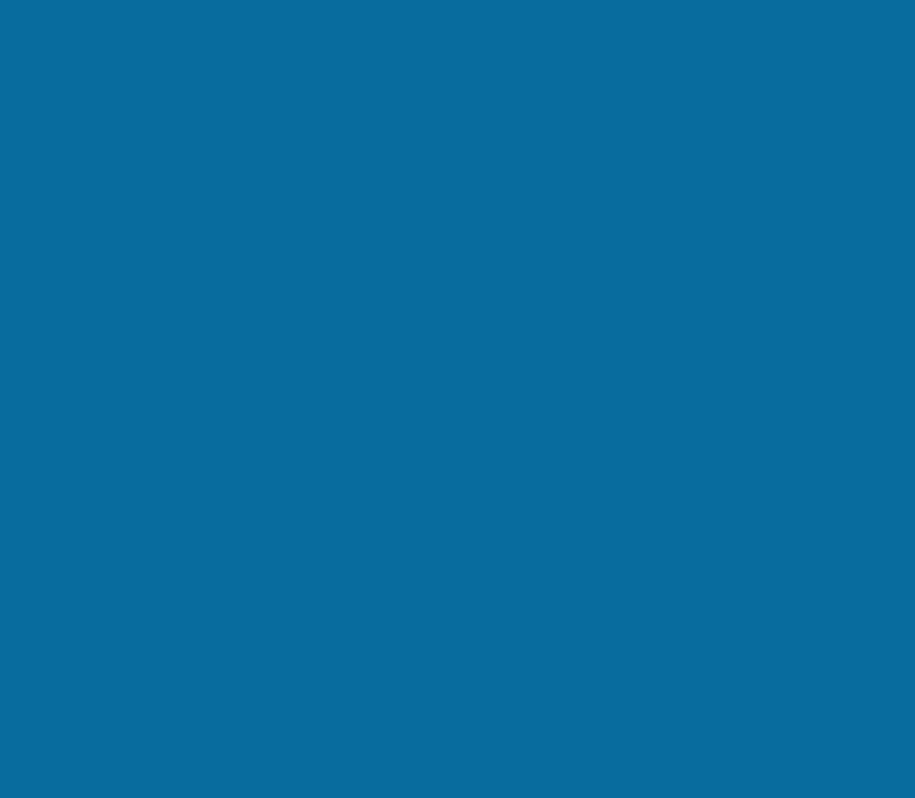
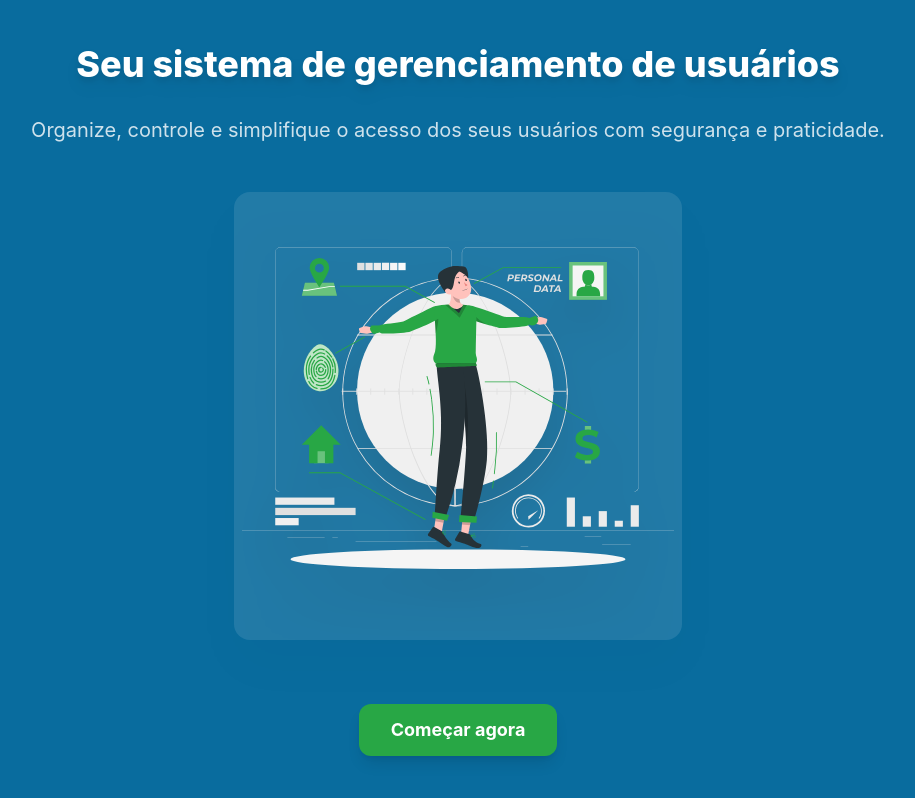
Before and after one commit to CainaZumaa/controle-users-front, a Next.js app: page /home in a window 1280 px wide. Shown: the whole page, without its empty margins (182-1097 px from the left). Built offline with nearby package versions, Linux system fonts and the light colour scheme; sample sign-in values are in the browser's storage.

Commit message:
feat: landing page

```diff
--- a/src/app/home/page.tsx
+++ b/src/app/home/page.tsx
@@ -53,7 +53,29 @@ const HomePage = () => {
 
   return (
     <div className="h-screen bg-primary-main flex items-center justify-center overflow-hidden">
-      {/* Conteúdo da página aqui */}
+      <div className="max-w-1xl w-full flex flex-col items-center text-center gap-8 py-12">
+        <h1 className="text-4xl md:text-4xl font-extrabold text-white drop-shadow-lg">
+          Seu sistema de gerenciamento de usuários
+        </h1>
+        <p className="text-lg md:text-xl text-white/80 mb-4">
+          Organize, controle e simplifique o acesso dos seus usuários com
+          segurança e praticidade.
+        </p>
+        <div className="w-full flex justify-center">
+          <img
+            src="/personal_data.svg"
+            alt="Gerenciamento de Usuários"
+            className="w-full max-w-sm md:max-w-md h-auto drop-shadow-2xl rounded-2xl bg-white/10 p-2"
+            draggable="false"
+          />
+        </div>
+        <button
+          onClick={() => router.push("#")}
+          className="mt-8 px-8 py-3 bg-secondary-main text-white font-bold rounded-xl shadow-lg hover:scale-105 transition-transform text-lg"
+        >
+          Começar agora
+        </button>
+      </div>
     </div>
   );
 };
```
Also changed, not shown: public/personal_data.svg (added).
